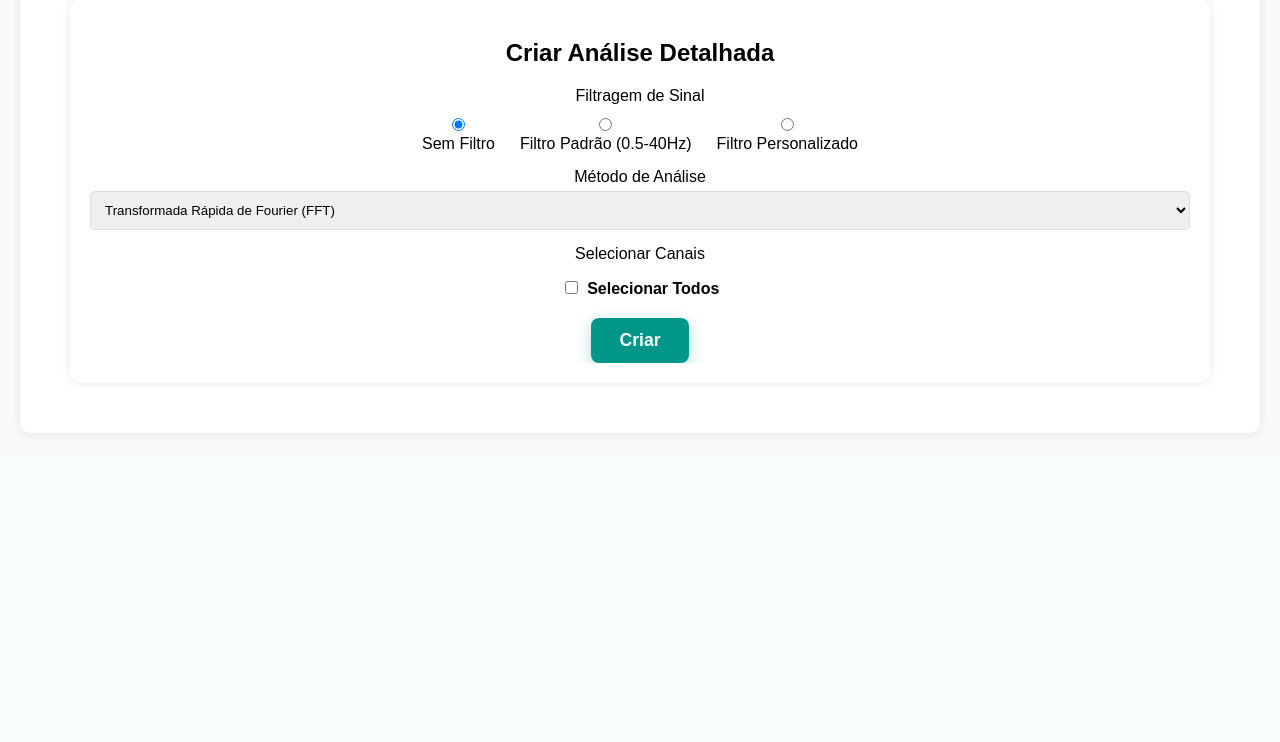
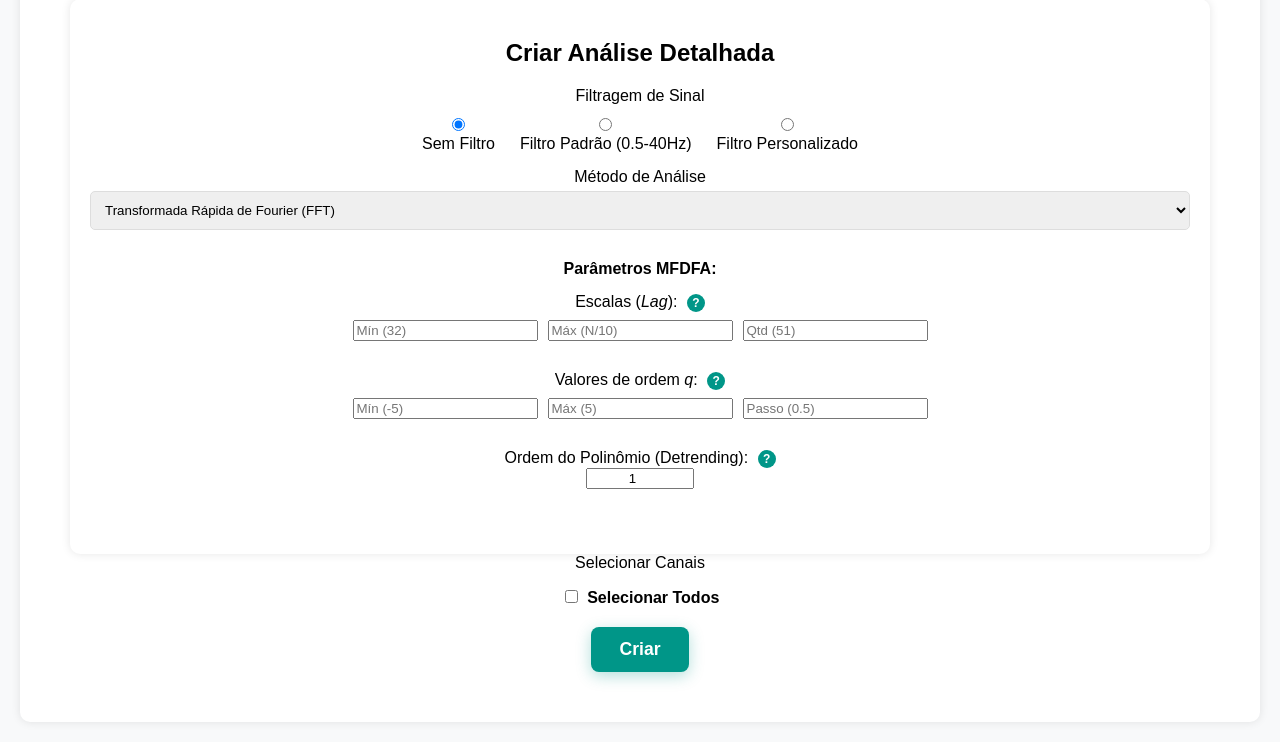
Before and after one commit to rayss4lves/_ANALISEEEG, a Flask app: template templates/analise.html in a window 1280 px wide. Shown: the part 992-1734 px from the top of the page. Before the commit the page ends 1426 px from the top, so only its background shows below. Run offline with Flask 3, Linux system fonts and the light colour scheme; the template is opened without the code that fills it, so the values that code supplies are empty; some libraries are stand-ins or nearby versions.

Commit message:
feat: correções no layout dos parâmetros MFDFA na análise e informações sobre métodos de análise no EEG

```diff
--- a/static/css/styles.css
+++ b/static/css/styles.css
@@ -18,6 +18,7 @@ body {
     box-sizing: border-box;
     overflow: hidden; /* Garante que o conteúdo não vaze */
 }
+
 
 .logo {
 
@@ -190,8 +191,8 @@ body {
     font-weight: bold;
 }
 
-/*criar analise*/
 
+/*##########################CRIAR ANALISE##########################*/
 
 
 table {
@@ -209,6 +210,31 @@ th, td {
 th {
     background-color: #f2f2f2;
 }
+
+/* Layout Geral */
+.mfdfa-container {
+    display: flex;
+    flex-direction: column;
+    align-items: center;
+    margin: 15px 0;
+    padding: 15px;
+    border-radius: 5px;
+}
+
+.param-group {
+    margin: 15px 0;
+    display: flex;
+    flex-direction: column;
+    align-items: center;
+}
+
+.input-row {
+    display: flex;
+    gap: 10px;
+    justify-content: center;
+    margin-top: 8px;
+}
+
 
 /* CSS para o icone de ajuda*/
 .help-icon {
@@ -375,6 +401,7 @@ th {
 }
 
 
+/*################PAGINA DE RESULTADOS################*/
 
 
 .image-container1 {
@@ -515,6 +542,8 @@ th {
 .select-items div:hover {
     background-color: #e0f2f1;
 }
+
+/*###########PAGINA INFO###########*/
 
 .info-page-container {
     max-width: 1200px;
--- a/templates/analise.html
+++ b/templates/analise.html
@@ -91,39 +91,40 @@
                     </select>
                 </div>
 
-                <div id="mfdfa_params" style="display:none; margin: 15px 0; padding: 15px; border-radius: 5px;">
+                <div id="mfdfa_params" class="mfdfa-container">
                     <label><strong>Parâmetros MFDFA:</strong></label>
 
-                <div style="margin: 15px 0; display: flex; flex-direction: column; align-items: center;">
-                    <div style="margin-bottom: 8px;">
-                        <label>Escalas (Lag):</label>
-                        <span class="help-icon" data-tooltip="O Lag define o tamanho das janelas de observação. Min: Tamanho inicial da janela. Máx: Tamanho máximo da janela. Qtd: Quantidade de divisões entre min e máx.">?</span>
+                    <div class="param-group">
+                        <div>
+                            <label>Escalas (<i>Lag</i>):</label>
+                            <span class="help-icon" data-tooltip="Define o tamanho das janelas temporais. Mín: Valor inicial (ex: 32) para evitar sobreajuste em escalas muito curtas. Máx: Tamanho máximo (ex: N/10) para garantir estabilidade estatística. Qtd: Número de escalas avaliadas para gerar a superfície multifractal.">?</span>
                         </div>
-                    <div style="display: flex; gap: 10px; justify-content: center;">
+                        <div class="input-row">
                             <input type="number" name="lag_min" placeholder="Mín (32)">
                             <input type="number" name="lag_max" placeholder="Máx (N/10)">
                             <input type="number" name="lag_res" placeholder="Qtd (51)">
                         </div>
                     </div>
 
-                <div style="margin: 15px 0; display: flex; flex-direction: column; align-items: center;">
-                    <div style="margin-bottom: 8px;">
-                        <label>Valores de q:</label>
-                        <span class="help-icon" data-tooltip="Parâmetro de ordem q: Valores negativos focam em flutuações pequenas, positivos em flutuações grandes. Passo: Incremento entre os valores.">?</span>
+                    <div class="param-group">
+                        <div>
+                            <label>Valores de ordem <i>q</i>:</label>
+                            <span class="help-icon" data-tooltip="Momentos estatísticos 𝑞 da função de flutuação. Valores positivos (𝑞>0) amplificam componentes fractais com flutuações de grande amplitude. Valores negativos (𝑞<0) destacam flutuações de pequena amplitude. O Passo define a resolução do espectro multifractal.">?</span>
                         </div>
-                    <div style="display: flex; gap: 10px; justify-content: center;">
+                        <div class="input-row">
                             <input type="number" name="q_min" step="0.5" placeholder="Mín (-5)">
                             <input type="number" name="q_max" step="0.5" placeholder="Máx (5)">
                             <input type="number" name="q_step" step="0.1" placeholder="Passo (0.5)">
                         </div>
                     </div>
 
-                <div style="margin: 15px 0; display: flex; flex-direction: column; align-items: center;">
-                    <div style="margin-bottom: 8px;">
-                        <label>Ordem do Polinômio:</label>
-                        <span class="help-icon" data-tooltip="Ordem do ajuste polinomial (geralmente 1 para MFDFA linear). Ajustes mais altos removem tendências mais complexas.">?</span>
+                    <div class="param-group">
+                        <div>
+                            <label>Ordem do Polinômio (Detrending):</label>
+                            <span class="help-icon" data-tooltip="Ordem do polinômio de ajuste local ($DFA_1$ para linear, $DFA_2$ para quadrática) usado para eliminar tendências não estacionárias do sinal. O artigo aponta que ordens maiores que 2 raramente são necessárias para séries temporais fisiológicas.">?</span>
                         </div>
                         <input type="number" name="mfdfa_order" value="1" style="width: 100px; text-align: center;">
+                    </div>
                 </div>
             </div>
 
```
Also changed, not shown: templates/info_eeg.html (+38 -0 lines). Lines whose indentation alone changed are shown as unchanged.
